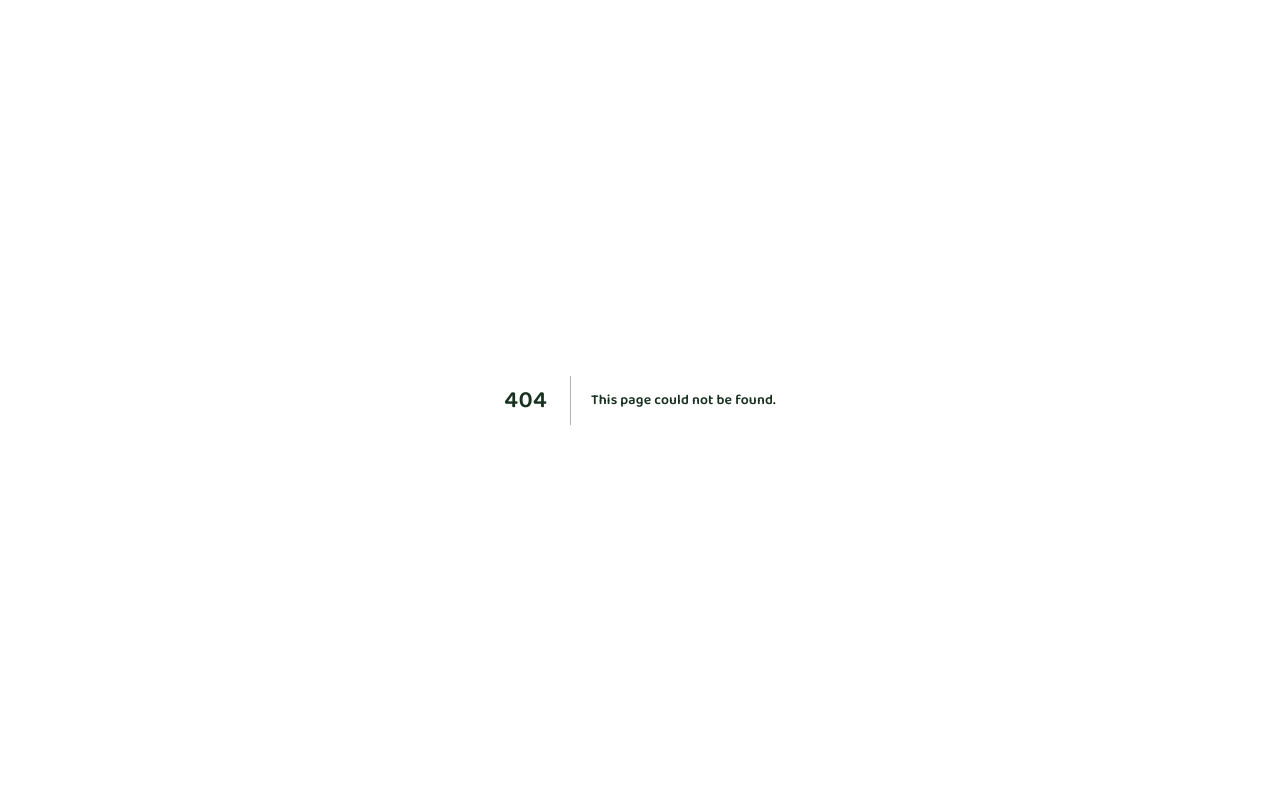
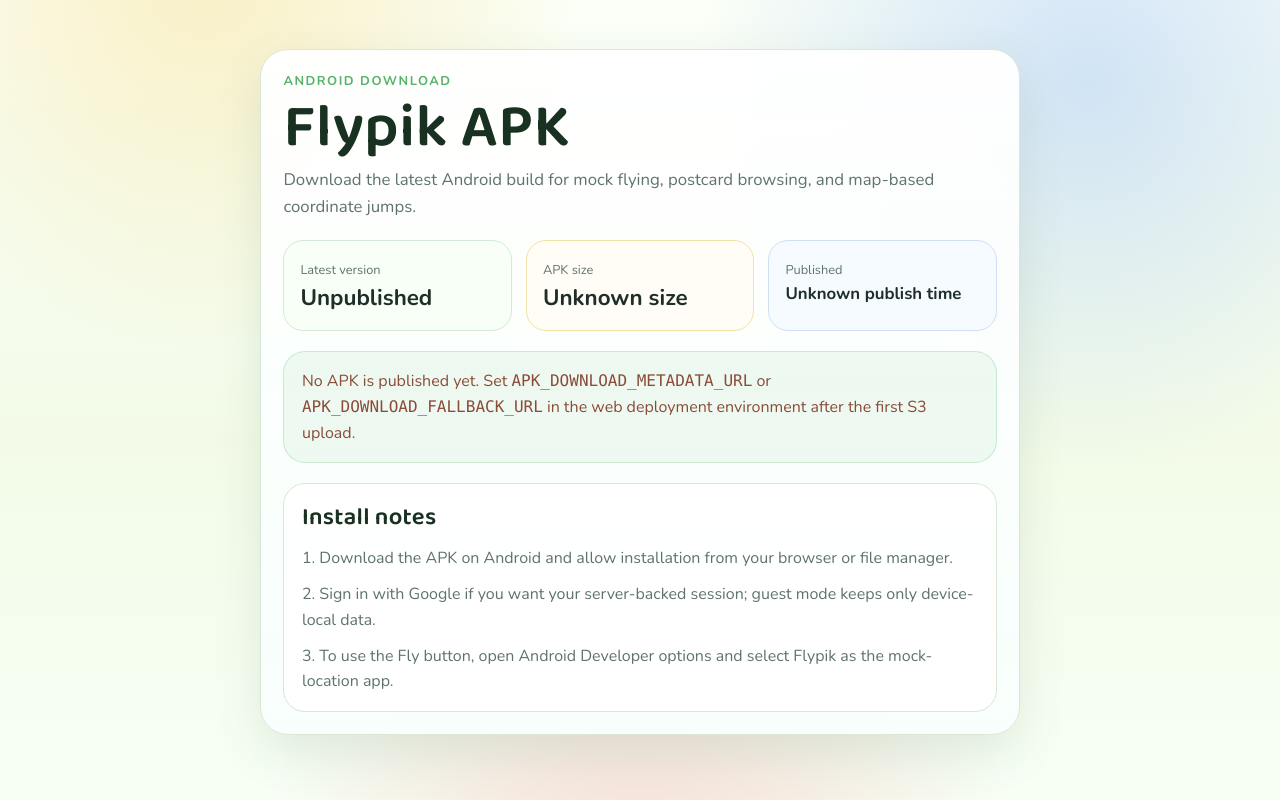
Before and after one commit to briuin/pikmin-postcard, a Next.js app: page /downloads in a window 1280 px wide. Before the commit this address had no page. Built offline with nearby package versions, Linux system fonts and the light colour scheme.

Commit message:
Add APK downloads page

```diff
--- /dev/null
+++ b/app/downloads/page.tsx
@@ -0,0 +1,240 @@
+import type { Metadata } from 'next';
+
+export const metadata: Metadata = {
+  title: 'Downloads | Pikmin Postcard',
+  description: 'Download the latest Flypik Android APK.'
+};
+
+export const revalidate = 300;
+
+type ApkManifest = {
+  app?: string;
+  version?: string;
+  fileName?: string;
+  downloadUrl?: string;
+  versionedUrl?: string;
+  sizeBytes?: number;
+  builtAt?: string;
+  commitSha?: string;
+  runNumber?: string | number;
+};
+
+function formatFileSize(sizeBytes?: number) {
+  if (!sizeBytes || !Number.isFinite(sizeBytes) || sizeBytes <= 0) {
+    return 'Unknown size';
+  }
+
+  const units = ['B', 'KB', 'MB', 'GB'];
+  let value = sizeBytes;
+  let unitIndex = 0;
+  while (value >= 1024 && unitIndex < units.length - 1) {
+    value /= 1024;
+    unitIndex += 1;
+  }
+  return `${value.toFixed(unitIndex === 0 ? 0 : 1)} ${units[unitIndex]}`;
+}
+
+function formatBuiltAt(value?: string) {
+  if (!value) {
+    return 'Unknown publish time';
+  }
+
+  const parsed = new Date(value);
+  if (Number.isNaN(parsed.getTime())) {
+    return 'Unknown publish time';
+  }
+
+  return new Intl.DateTimeFormat('en-SG', {
+    dateStyle: 'medium',
+    timeStyle: 'short',
+    timeZone: 'Asia/Singapore'
+  }).format(parsed);
+}
+
+async function loadApkManifest(): Promise<ApkManifest | null> {
+  const metadataUrl = process.env.APK_DOWNLOAD_METADATA_URL?.trim();
+  if (!metadataUrl) {
+    return null;
+  }
+
+  try {
+    const response = await fetch(metadataUrl, {
+      next: { revalidate }
+    });
+    if (!response.ok) {
+      return null;
+    }
+    return (await response.json()) as ApkManifest;
+  } catch {
+    return null;
+  }
+}
+
+export default async function DownloadsPage() {
+  const manifest = await loadApkManifest();
+  const fallbackUrl = process.env.APK_DOWNLOAD_FALLBACK_URL?.trim() || '';
+  const downloadUrl = manifest?.downloadUrl?.trim() || fallbackUrl;
+  const version = manifest?.version?.trim() || 'Unpublished';
+  const commitSha = manifest?.commitSha?.trim();
+  const fileName = manifest?.fileName?.trim() || 'flypik-android.apk';
+
+  return (
+    <main
+      style={{
+        minHeight: '100dvh',
+        display: 'grid',
+        placeItems: 'center',
+        padding: '2rem 1rem 3rem'
+      }}
+    >
+      <section
+        style={{
+          width: 'min(760px, 100%)',
+          display: 'grid',
+          gap: '1.2rem',
+          padding: '1.4rem',
+          borderRadius: '28px',
+          border: '1px solid var(--line)',
+          background:
+            'linear-gradient(180deg, rgba(255,255,255,0.96), rgba(248,255,252,0.94))',
+          boxShadow: '0 18px 48px rgba(48, 98, 74, 0.12)'
+        }}
+      >
+        <div style={{ display: 'grid', gap: '0.55rem' }}>
+          <small
+            style={{
+              fontWeight: 800,
+              letterSpacing: '0.12em',
+              textTransform: 'uppercase',
+              color: 'var(--pikmin-leaf)'
+            }}
+          >
+            Android Download
+          </small>
+          <h1 style={{ fontSize: 'clamp(2.2rem, 6vw, 3.8rem)', lineHeight: 0.95 }}>
+            Flypik APK
+          </h1>
+          <p style={{ margin: 0, fontSize: '1.05rem', lineHeight: 1.6, color: 'var(--muted)' }}>
+            Download the latest Android build for mock flying, postcard browsing, and map-based coordinate jumps.
+          </p>
+        </div>
+
+        <div
+          style={{
+            display: 'grid',
+            gap: '0.9rem',
+            gridTemplateColumns: 'repeat(auto-fit, minmax(180px, 1fr))'
+          }}
+        >
+          <div
+            style={{
+              padding: '1rem',
+              borderRadius: '20px',
+              background: '#f7fff7',
+              border: '1px solid #d3ead6'
+            }}
+          >
+            <small>Latest version</small>
+            <div style={{ fontSize: '1.4rem', fontWeight: 800 }}>{version}</div>
+          </div>
+          <div
+            style={{
+              padding: '1rem',
+              borderRadius: '20px',
+              background: '#fffdf5',
+              border: '1px solid #f0e2a8'
+            }}
+          >
+            <small>APK size</small>
+            <div style={{ fontSize: '1.4rem', fontWeight: 800 }}>
+              {formatFileSize(manifest?.sizeBytes)}
+            </div>
+          </div>
+          <div
+            style={{
+              padding: '1rem',
+              borderRadius: '20px',
+              background: '#f5fbff',
+              border: '1px solid #cfe0f3'
+            }}
+          >
+            <small>Published</small>
+            <div style={{ fontSize: '1.05rem', fontWeight: 800 }}>
+              {formatBuiltAt(manifest?.builtAt)}
+            </div>
+          </div>
+        </div>
+
+        <div
+          style={{
+            display: 'grid',
+            gap: '0.9rem',
+            padding: '1rem 1.1rem',
+            borderRadius: '22px',
+            background: 'rgba(86, 179, 106, 0.08)',
+            border: '1px solid rgba(86, 179, 106, 0.24)'
+          }}
+        >
+          {downloadUrl ? (
+            <>
+              <a
+                href={downloadUrl}
+                style={{
+                  display: 'inline-flex',
+                  alignItems: 'center',
+                  justifyContent: 'center',
+                  width: 'fit-content',
+                  minWidth: '220px',
+                  padding: '0.95rem 1.2rem',
+                  borderRadius: '999px',
+                  background: 'linear-gradient(135deg, #2b9a4d, #1d6f62)',
+                  color: '#fff',
+                  textDecoration: 'none',
+                  fontWeight: 800
+                }}
+              >
+                Download APK
+              </a>
+              <div style={{ color: 'var(--muted)', lineHeight: 1.6 }}>
+                File: <strong>{fileName}</strong>
+                {commitSha ? (
+                  <>
+                    <br />
+                    Build commit: <code>{commitSha.slice(0, 7)}</code>
+                  </>
+                ) : null}
+              </div>
+            </>
+          ) : (
+            <div style={{ color: '#8a4b37', lineHeight: 1.6 }}>
+              No APK is published yet. Set <code>APK_DOWNLOAD_METADATA_URL</code> or{' '}
+              <code>APK_DOWNLOAD_FALLBACK_URL</code> in the web deployment environment after the first S3 upload.
+            </div>
+          )}
+        </div>
+
+        <div
+          style={{
+            display: 'grid',
+            gap: '0.65rem',
+            padding: '1rem 1.1rem',
+            borderRadius: '22px',
+            background: 'rgba(255,255,255,0.85)',
+            border: '1px solid var(--line)'
+          }}
+        >
+          <h2 style={{ fontSize: '1.5rem' }}>Install notes</h2>
+          <p style={{ margin: 0, color: 'var(--muted)', lineHeight: 1.6 }}>
+            1. Download the APK on Android and allow installation from your browser or file manager.
+          </p>
+          <p style={{ margin: 0, color: 'var(--muted)', lineHeight: 1.6 }}>
+            2. Sign in with Google if you want your server-backed session; guest mode keeps only device-local data.
+          </p>
+          <p style={{ margin: 0, color: 'var(--muted)', lineHeight: 1.6 }}>
+            3. To use the Fly button, open Android Developer options and select Flypik as the mock-location app.
+          </p>
+        </div>
+      </section>
+    </main>
+  );
+}
--- a/sst.config.ts
+++ b/sst.config.ts
@@ -41,6 +41,10 @@ export default $config({
       process.env.NEW_USER_APPROVAL_MODE?.trim() || "auto";
     const postcardExploreRequireLegacyFallback =
       process.env.POSTCARD_EXPLORE_REQUIRE_LEGACY_FALLBACK?.trim() || "true";
+    const apkDownloadMetadataUrl =
+      process.env.APK_DOWNLOAD_METADATA_URL?.trim() || "";
+    const apkDownloadFallbackUrl =
+      process.env.APK_DOWNLOAD_FALLBACK_URL?.trim() || "";
     const publicGoogleClientId =
       process.env.NEXT_PUBLIC_GOOGLE_CLIENT_ID?.trim() ||
       googleClientId;
@@ -146,6 +150,8 @@ export default $config({
         S3_PUBLIC_BASE_URL: s3PublicBaseUrl,
         DDB_TABLE_PREFIX: ddbTablePrefix,
         NEW_USER_APPROVAL_MODE: newUserApprovalMode,
+        APK_DOWNLOAD_METADATA_URL: apkDownloadMetadataUrl,
+        APK_DOWNLOAD_FALLBACK_URL: apkDownloadFallbackUrl,
         POSTCARD_EXPLORE_REQUIRE_LEGACY_FALLBACK:
           postcardExploreRequireLegacyFallback,
         DETECTION_QUEUE_URL: detectionQueue.url,
```
Also changed, not shown: 1 other file (tests, documents, lock files or other folders).
